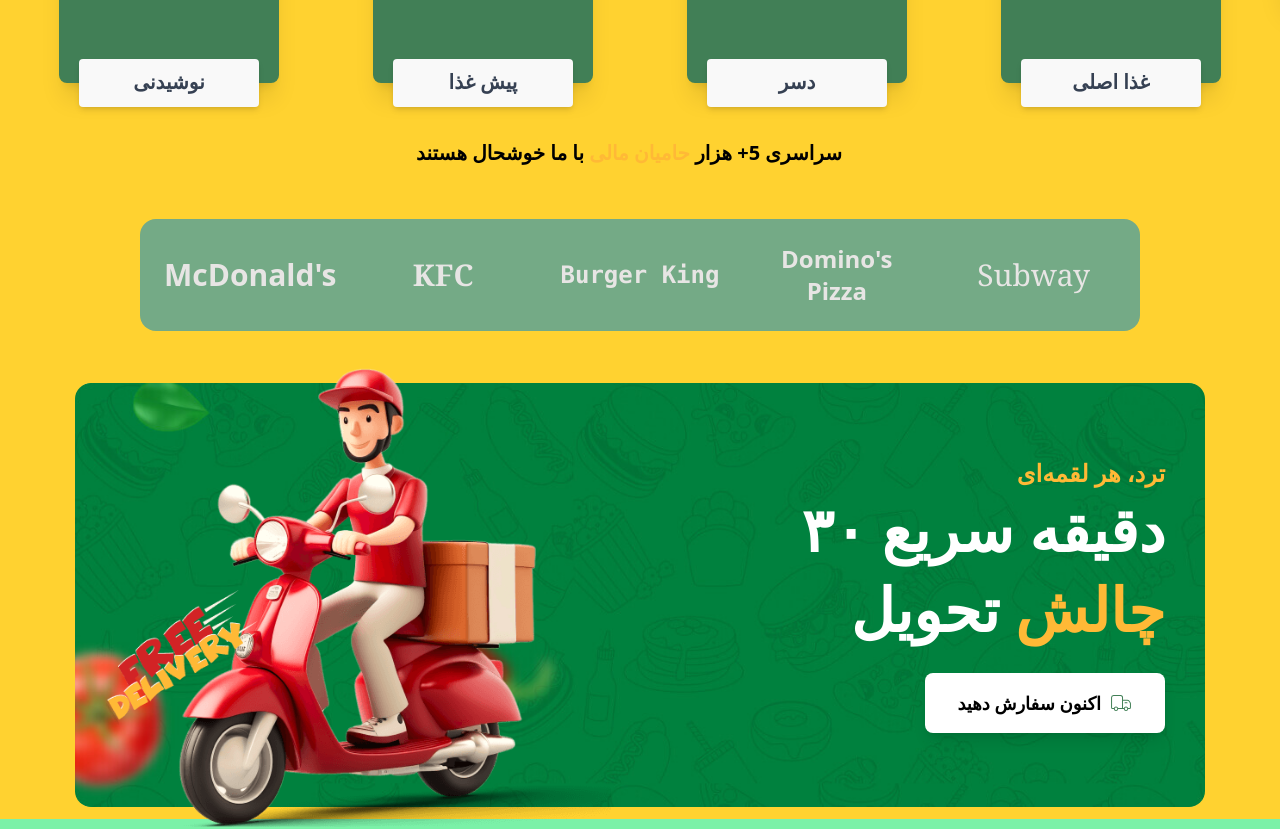
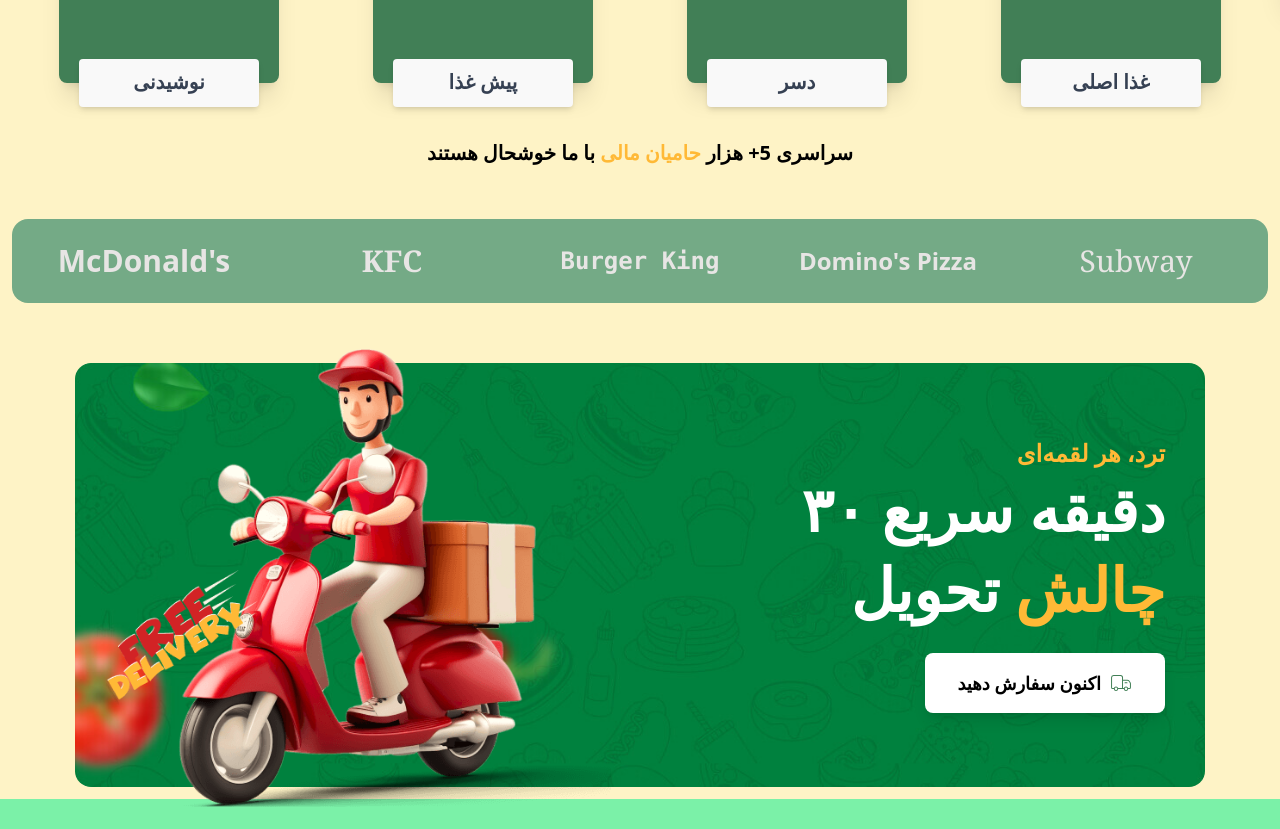
Before and after one commit to Mahdi-Devm/Tarkhineh, a React (Vite) app in the folder Front/: page / in a window 1280 px wide. Shown: the part 800-1629 px from the top of the page. Built offline with nearby package versions, Linux system fonts and the light colour scheme; no server answers.

Commit message:
supporters response debug

```diff
--- a/Front/src/components/HomePgae/Supporters.tsx
+++ b/Front/src/components/HomePgae/Supporters.tsx
@@ -24,13 +24,13 @@ const imageSupporters = [
 
 const Supporters = () => {
   return (
-    <div className="mx-auto flex h-50 w-70 flex-col rounded-2xl sm:w-300">
-      <p className="mx-auto w-82 rounded-lg p-4 text-sm font-semibold text-black sm:w-90 sm:text-xl md:mb-4 md:w-120">
+    <div className="mx-auto flex  flex-col w-full rounded-2xl  ">
+      <p className="mx-auto rounded-lg p-4 text-sm font-semibold text-black sm:w-90 sm:text-xl text-center md:mb-4 md:w-120">
         سراسری 5+ هزار<span className="text-[#FFB936]"> حامیان مالی</span> با ما
         خوشحال هستند
       </p>
 
-      <div className="mx-auto mt-5 grid w-80 grid-cols-2 items-center justify-center gap-4 rounded-2xl bg-[#74aa86] p-4 sm:w-250 sm:grid-cols-3 md:grid-cols-5 lg:max-w-screen-lg">
+      <div className="mx-auto mt-5 grid grid-cols-2 items-center justify-center gap-4 rounded-2xl bg-[#74aa86] p-4 w-full sm:grid-cols-3 md:grid-cols-5 ">
         {imageSupporters.map((item, index) => (
           <motion.div
             key={index}
--- a/Front/src/pages/PageLayoute.tsx
+++ b/Front/src/pages/PageLayoute.tsx
@@ -6,7 +6,7 @@ function PageLayoute() {
   return (
     <div className=" min-h-screen bg-green-300  mx-auto max-w-[1600px]">
       <Header />
-      <main className="p-3 bg-amber-300 mx-auto max-w-[1600px]">
+      <main className="p-3 bg-amber-100 mx-auto max-w-[1600px]">
         <Outlet />
       </main>
       <Footer />
```
